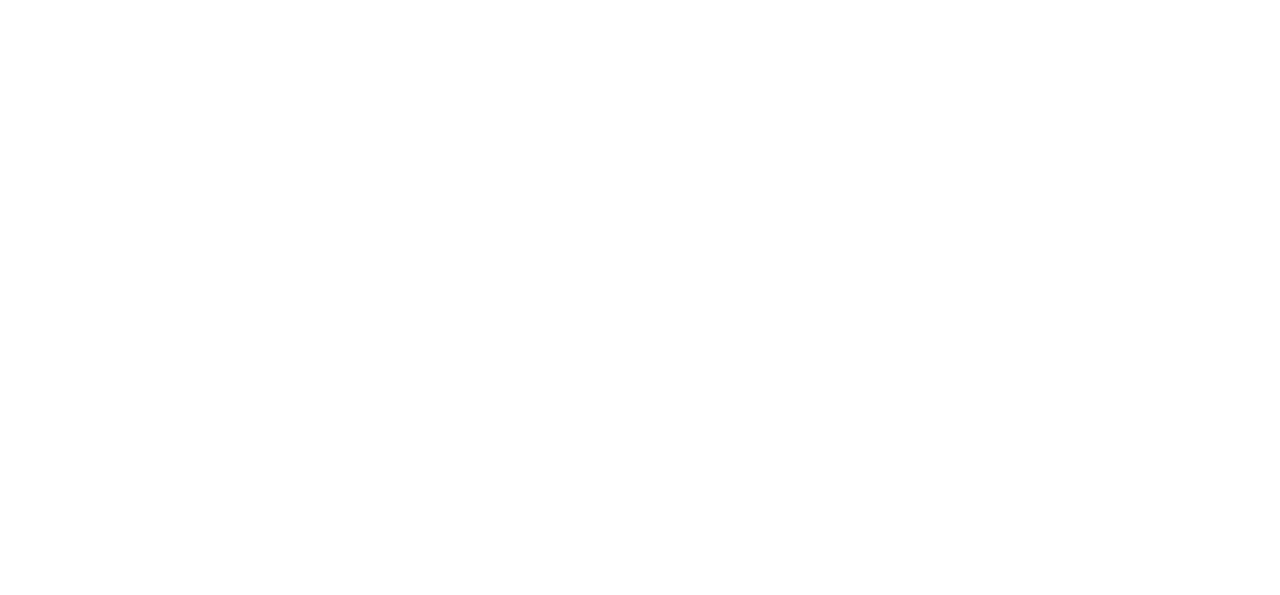
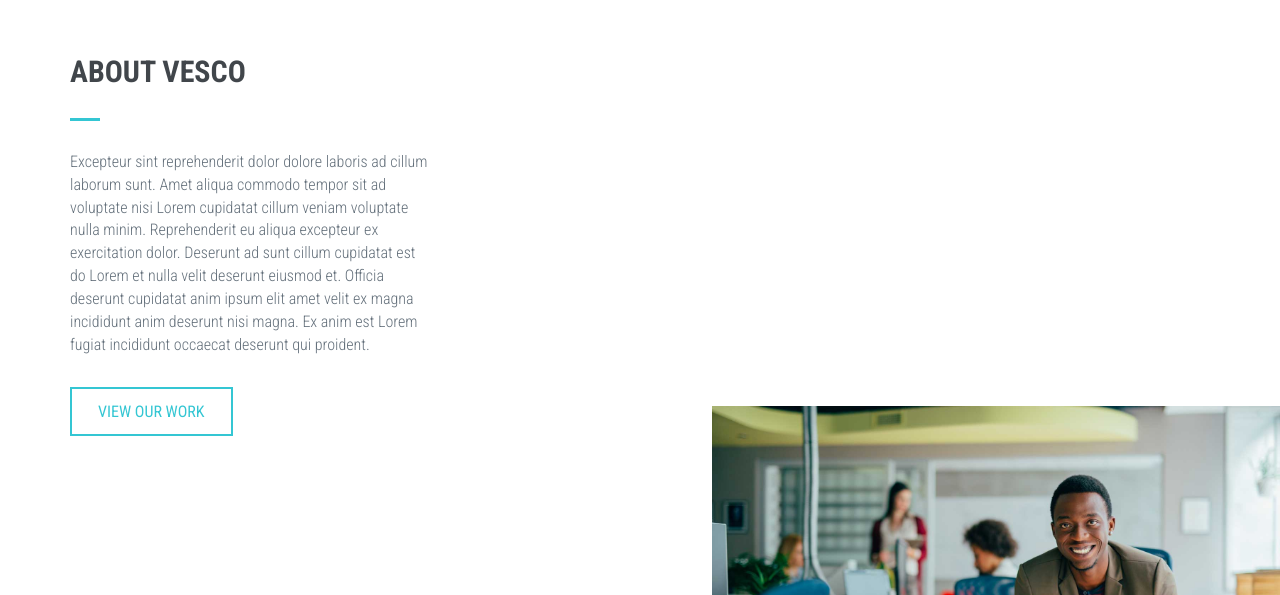
Before and after one commit to Fendoro/vesco-react, a React app: page / in a window 1280 px wide. Shown: the part 1396-1991 px from the top of the page. Before the commit the page ends 1291 px from the top, so only its background shows below. Built offline with nearby package versions, Linux system fonts and the light colour scheme.

Commit message:
add about section

```diff
--- /dev/null
+++ b/src/components/About/assets/styles.css
@@ -0,0 +1,38 @@
+/* ABOUT */
+
+#about-content-box {
+    float: left;
+    height: 700px;
+}
+
+#about-content-box-outer {
+    width: 100%;
+    height: 100%;
+    display: table;
+}
+
+#about-content-box-inner {
+    display: table-cell;
+    vertical-align: middle;
+}
+
+#about .content-title h3 {
+    text-align: left;
+}
+
+#about .content-title-underline {
+    margin: 0 0 30px 0;
+}
+
+#about-description p {
+    margin-bottom: 30px;
+}
+
+#about-bg-diagonal {
+    width: 60%;
+    height: 700px;
+    float: right;
+    border-left: 200px solid #fff;
+    border-top: 700px solid transparent;
+    background-image: url("bg-about.jpg");
+}
--- /dev/null
+++ b/src/components/About/index.jsx
@@ -0,0 +1,54 @@
+import React from 'react';
+import { Grid, Row, Col } from 'react-bootstrap';
+import { BlueButton, UseNavigate } from '../Button';
+import ScrollAnimation from '../ScrollAnimation';
+import Section from '../Section';
+import ContentTitle from '../ContentTitle';
+import * as Work from '../Work';
+import './assets/styles.css';
+
+export const ID = 'about';
+const About = () => {
+  const Button = UseNavigate(BlueButton);
+  return (
+    <div>
+      <div id="about-bg-diagonal" className="bg-parallax" />
+      <Grid>
+        <Row>
+          <Col md={4}>
+            <div id="about-content-box">
+              <div id="about-content-box-outer">
+                <div id="about-content-box-inner">
+                  <ContentTitle title="About Vesco" />
+                  <ScrollAnimation animateIn="fadeInUp">
+                    <div id="about-description">
+                      <p>Excepteur sint reprehenderit dolor dolore laboris ad cillum laborum sunt. Amet aliqua
+                         commodo tempor sit ad voluptate nisi Lorem cupidatat cillum veniam voluptate nulla
+                         minim. Reprehenderit eu aliqua excepteur ex exercitation dolor. Deserunt ad sunt
+                         cillum cupidatat est do Lorem et nulla velit deserunt eiusmod et. Officia deserunt
+                         cupidatat anim ipsum elit amet velit ex magna incididunt anim deserunt nisi magna.
+                         Ex anim est Lorem fugiat incididunt occaecat deserunt qui proident.</p>
+                    </div>
+                  </ScrollAnimation>
+                  <ScrollAnimation animateIn="fadeInUp">
+                    <div id="about-btn">
+                      <Button
+                        bsSize="lg"
+                        href={`#${Work.ID}`}
+                        type="button"
+                      >
+                        View Our Work
+                      </Button>
+                    </div>
+                  </ScrollAnimation>
+                </div>
+              </div>
+            </div>
+          </Col>
+        </Row>
+      </Grid>
+    </div>
+  );
+};
+
+export default Section(About, ID);
--- a/src/components/App.jsx
+++ b/src/components/App.jsx
@@ -2,11 +2,13 @@
 import Home from './Home';
 import Services from './Services';
 import services from '../data/services.json';
+import About from './About';
 
 const App = () => (
   <div id="app">
     <Home />
     <Services services={services} />
+    <About />
   </div>
 );
 
--- a/src/components/ContentBox/assets/styles.css
+++ b/src/components/ContentBox/assets/styles.css
@@ -3,21 +3,3 @@
 .content-box {
     padding: 60px 0 60px 0;
 }
-
-.content-title h3 {
-    font-size: 30px;
-    font-weight: 700;
-    text-align: center;
-    margin: 0 0 30px 0;
-}
-
-.content-title-white h3 {
-    color: #fff;
-}
-
-.content-title-underline {
-    width: 30px;
-    height: 3px;
-    background-color: #34c6d3;
-    margin: 0 auto 30px auto;
-}
--- a/src/components/ContentBox/index.jsx
+++ b/src/components/ContentBox/index.jsx
@@ -2,6 +2,7 @@
 import PropTypes from 'prop-types';
 import { Grid, Row } from 'react-bootstrap';
 import ScrollAnimation from '../ScrollAnimation';
+import ContentTitle from '../ContentTitle';
 import './assets/styles.css';
 
 export default class ContentBox extends Component {
@@ -25,12 +26,7 @@
     const { title } = this.props;
     return (
       <div className="content-box">
-        <ScrollAnimation animateIn="fadeInDown">
-          <div className="content-title">
-            <h3>{title}</h3>
-            <div className="content-title-underline" />
-          </div>
-        </ScrollAnimation>
+        <ContentTitle title={title} />
         <Grid>
           {this.renderRow()}
         </Grid>
--- /dev/null
+++ b/src/components/ContentTitle/assets/styles.css
@@ -0,0 +1,17 @@
+.content-title h3 {
+    font-size: 30px;
+    font-weight: 700;
+    text-align: center;
+    margin: 0 0 30px 0;
+}
+
+.content-title-white h3 {
+    color: #fff;
+}
+
+.content-title-underline {
+    width: 30px;
+    height: 3px;
+    background-color: #34c6d3;
+    margin: 0 auto 30px auto;
+}
--- /dev/null
+++ b/src/components/ContentTitle/index.jsx
@@ -0,0 +1,19 @@
+import React from 'react';
+import PropTypes from 'prop-types';
+import ScrollAnimation from '../ScrollAnimation';
+import './assets/styles.css';
+
+const ContentTitle = props => (
+  <ScrollAnimation animateIn="fadeInDown">
+    <div className="content-title">
+      <h3>{props.title}</h3>
+      <div className="content-title-underline" />
+    </div>
+  </ScrollAnimation>
+);
+
+ContentTitle.propTypes = {
+  title: PropTypes.string.isRequired,
+};
+
+export default ContentTitle;
```
Also changed, not shown: src/components/About/assets/bg-about.jpg (added).
